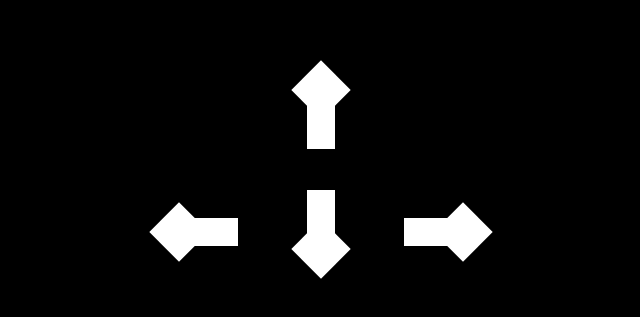
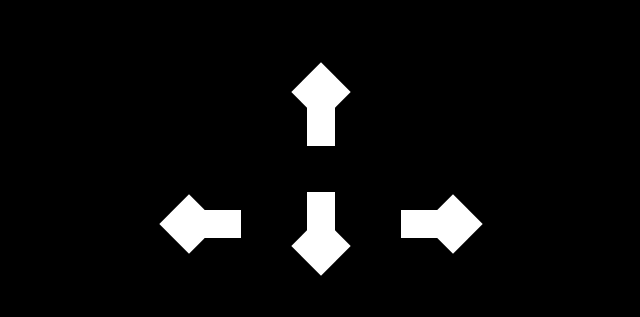
Before and after one commit to ethanserdoz26/Helldivers-stratagem-terminal, a plain HTML site: page index.html in a window 1280 px wide. Shown: the part 231-548 px from the top of the page, without its empty margins (319-959 px from the left). Drawn offline with Linux system fonts and the light colour scheme.

Commit message:
Update style.css

```diff
--- a/style.css
+++ b/style.css
@@ -22,40 +22,22 @@ body {
 
 .arrows {
     display: grid;
-    grid-template-columns: 110px 110px 110px;
-    grid-template-rows: 110px 110px;
-    gap: 15px;
+    grid-template-columns: 100px 100px 100px;
+    grid-template-rows: 100px 100px;
+    gap: 10px;
+    width: 320px;
+    height: 210px;
 }
 
 button {
     position: relative;
     background: none;
     border: none;
-    width: 110px;
-    height: 110px;
+    width: 100px;
+    height: 100px;
     padding: 0;
+    margin: 0;
     cursor: pointer;
-}
-
-button:active {
-    transform: scale(0.85);
-}
-
-/* The arrow shaft */
-button::before {
-    content: "";
-    position: absolute;
-    background: white;
-}
-
-/* The arrow head */
-button::after {
-    content: "";
-    position: absolute;
-    width: 42px;
-    height: 42px;
-    background: white;
-    transform: rotate(45deg);
 }
 
 /* UP */
@@ -64,34 +46,10 @@ button[data-direction="up"] {
     grid-row: 1;
 }
 
-button[data-direction="up"]::before {
-    width: 28px;
-    height: 65px;
-    left: 41px;
-    top: 32px;
-}
-
-button[data-direction="up"]::after {
-    left: 34px;
-    top: 17px;
-}
-
 /* LEFT */
 button[data-direction="left"] {
     grid-column: 1;
     grid-row: 2;
-}
-
-button[data-direction="left"]::before {
-    width: 65px;
-    height: 28px;
-    left: 32px;
-    top: 41px;
-}
-
-button[data-direction="left"]::after {
-    left: 17px;
-    top: 34px;
 }
 
 /* DOWN */
@@ -100,34 +58,72 @@ button[data-direction="down"] {
     grid-row: 2;
 }
 
-button[data-direction="down"]::before {
-    width: 28px;
-    height: 65px;
-    left: 41px;
-    top: 13px;
-}
-
-button[data-direction="down"]::after {
-    left: 34px;
-    top: 51px;
-}
-
 /* RIGHT */
 button[data-direction="right"] {
     grid-column: 3;
     grid-row: 2;
 }
 
+/* Arrow shaft */
+button::before {
+    content: "";
+    position: absolute;
+    background: white;
+    width: 28px;
+    height: 62px;
+    left: 36px;
+    top: 20px;
+}
+
+/* Arrow head */
+button::after {
+    content: "";
+    position: absolute;
+    background: white;
+    width: 42px;
+    height: 42px;
+    transform: rotate(45deg);
+    left: 29px;
+    top: 7px;
+}
+
+/* Rotate the arrow shapes */
+button[data-direction="left"]::before,
 button[data-direction="right"]::before {
-    width: 65px;
+    width: 62px;
     height: 28px;
-    left: 13px;
-    top: 41px;
+    left: 20px;
+    top: 36px;
+}
+
+button[data-direction="left"]::after {
+    left: 7px;
+    top: 29px;
 }
 
 button[data-direction="right"]::after {
     left: 51px;
-    top: 34px;
+    top: 29px;
+}
+
+button[data-direction="down"]::before {
+    top: 18px;
+}
+
+button[data-direction="down"]::after {
+    top: 51px;
+}
+
+button[data-direction="left"]::before {
+    left: 18px;
+}
+
+button[data-direction="right"]::before {
+    left: 20px;
+}
+
+button:active {
+    transform: scale(0.85);
 }
 
 .received {
```
